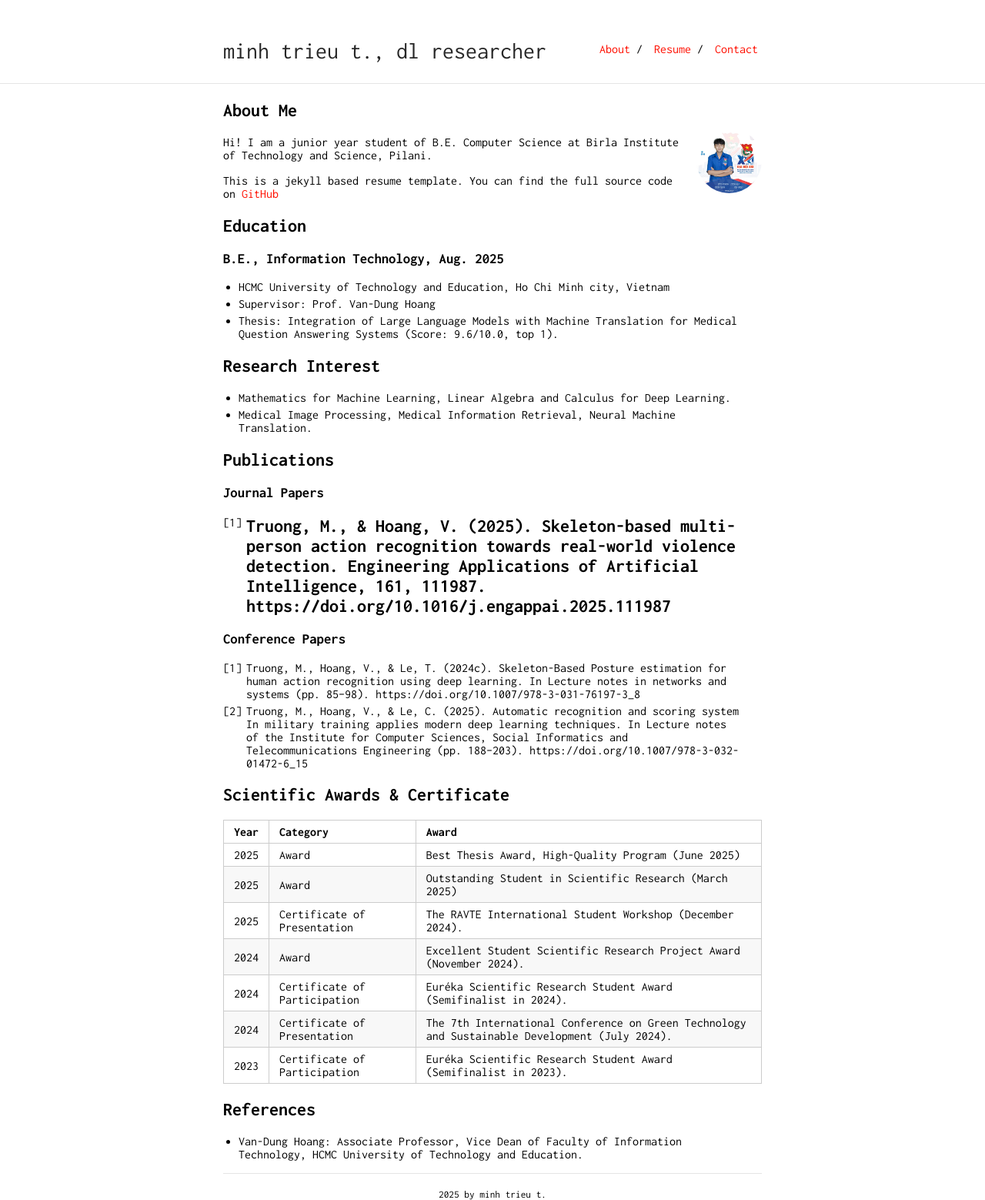
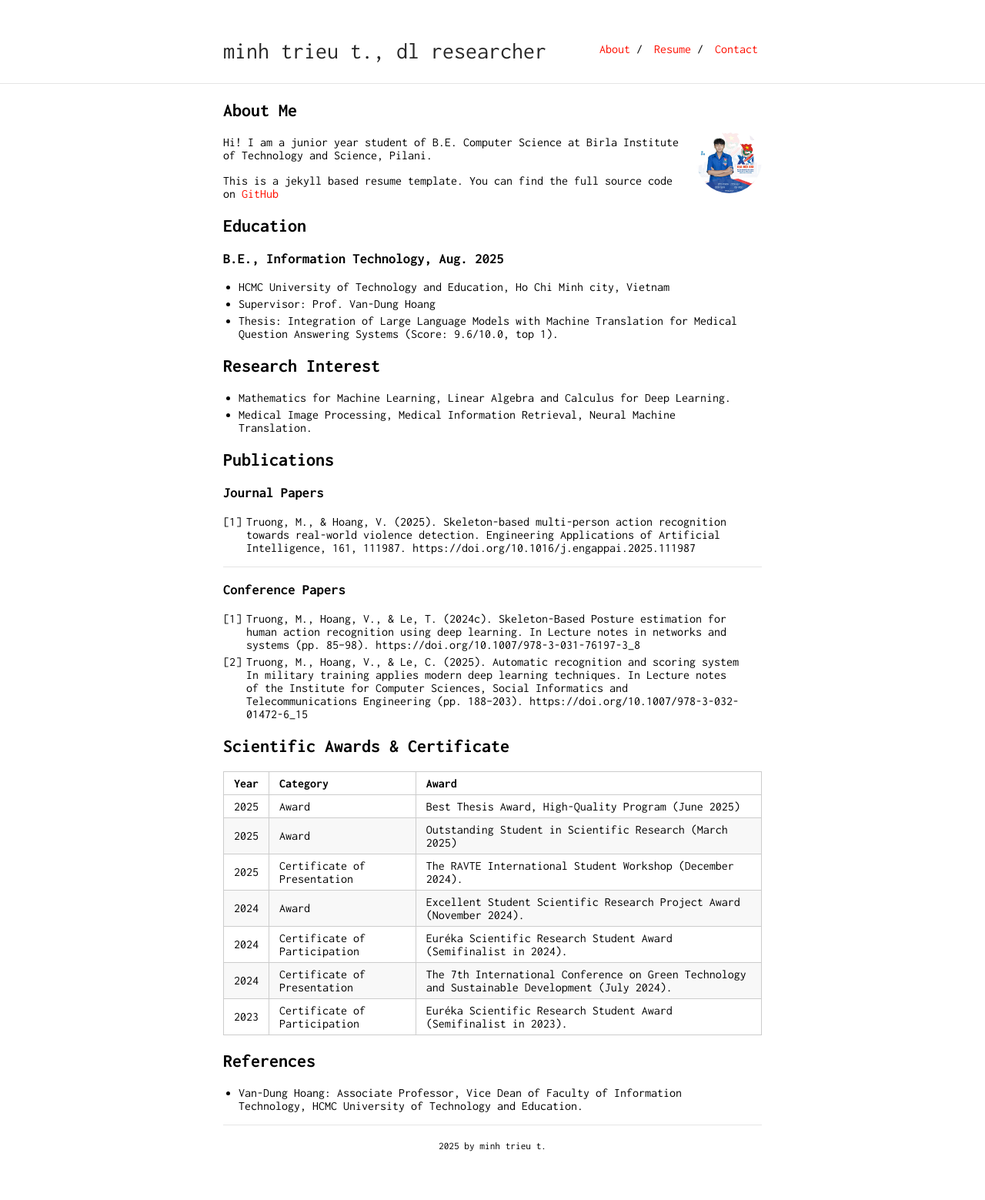
Before and after one commit to mtrvn/trieutrg, a Jekyll site: the page built from index.md, in a window 1280 px wide. Shown: the whole page at 77% size. Built offline with Jekyll 4.4.1, drawn with Linux system fonts in a browser that asks for light colours; our own code applies the rules of GitHub Pages for plain Markdown files; after the commit the page ends 1496 px from its top, so only the background shows below that.

Commit message:
dev #v10: (cont.) update page content

```diff
--- a/index.md
+++ b/index.md
@@ -22,13 +22,13 @@ This is a jekyll based resume template. You can find the full source code on [Gi
 - Medical Image Processing, Medical Information Retrieval, Neural Machine Translation.
 
 ## Publications
+
 ### Journal Papers
+1. Truong, M., & Hoang, V. (2025). Skeleton-based multi-person action recognition towards real-world violence detection. Engineering Applications of Artificial Intelligence, 161, 111987. https://doi.org/10.1016/j.engappai.2025.111987
 
-1. Truong, M., & Hoang, V. (2025). Skeleton-based multi-person action recognition towards real-world violence detection. Engineering Applications of Artificial Intelligence, 161, 111987. https://doi.org/10.1016/j.engappai.2025.111987
 ---
 
 ### Conference Papers
-
 2. Truong, M., Hoang, V., & Le, T. (2024c). Skeleton-Based Posture estimation for human action recognition using deep learning. In Lecture notes in networks and systems (pp. 85–98). https://doi.org/10.1007/978-3-031-76197-3_8
 3. Truong, M., Hoang, V., & Le, C. (2025). Automatic recognition and scoring system In military training applies modern deep learning techniques. In Lecture notes of the Institute for Computer Sciences, Social Informatics and Telecommunications Engineering (pp. 188–203). https://doi.org/10.1007/978-3-032-01472-6_15
 
```
Also changed, not shown: 2 other files.
